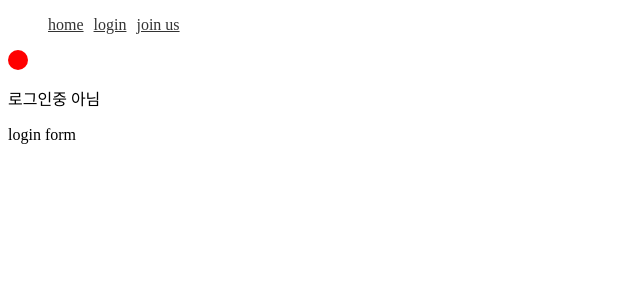
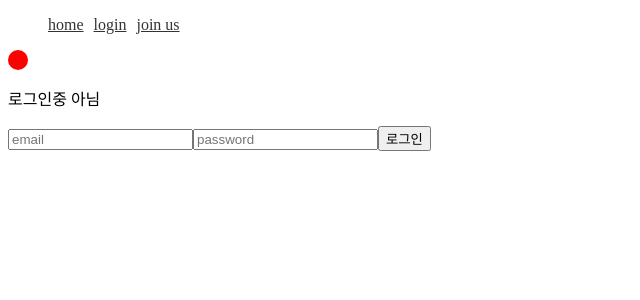
Before and after one commit to kimgunho/toyproject-firebase, a React (Create React App) app: page /login in a window 1280 px wide. Shown: the top 300 px of the page, without its empty margins (0-640 px from the left). Built offline with nearby package versions, Linux system fonts and the light colour scheme; no server answers.

Commit message:
feat: 로그인 기능 업데이트

```diff
--- a/src/App.js
+++ b/src/App.js
@@ -85,8 +85,15 @@ function App() {
 
         <Routes>
           <Route path="/" element={<Home />} />
-          <Route path="/login" element={<LoginForm />} />
-          <Route path="/signin" element={<SiginForm />} />
+          {!isLogin ? (
+            <>
+              <Route path="/login" element={<LoginForm />} />
+              <Route path="/signin" element={<SiginForm />} />
+            </>
+          ) : (
+            <></>
+          )}
+
           <Route path="*" element={<div>존재하지 않는 페이지입니다.</div>} />
         </Routes>
       </div>
--- a/src/pages/LoginForm.js
+++ b/src/pages/LoginForm.js
@@ -1,5 +1,72 @@
+import { useState } from 'react';
+import { useNavigate } from 'react-router-dom';
+import { signInWithEmailAndPassword } from 'firebase/auth';
+
+import { auth } from '../firebase';
+
 function LoginForm() {
-  return <div>login form</div>;
+  const [email, setEmail] = useState('');
+  const [password, setPassword] = useState('');
+  const navigate = useNavigate();
+
+  const onSubmit = (event) => {
+    event.preventDefault();
+
+    signInWithEmailAndPassword(auth, email, password)
+      .then((userCredential) => {
+        const user = userCredential.user;
+        console.log(user);
+      })
+      .catch((err) => {
+        console.log(err.code);
+      })
+      .finally(() => {
+        console.log('로그인 완료');
+        navigate('/');
+      });
+  };
+
+  const onChange = (event) => {
+    const {
+      target: { name, value },
+    } = event;
+
+    switch (name) {
+      case 'email':
+        setEmail(value);
+        break;
+      case 'password':
+        setPassword(value);
+        break;
+      default:
+        console.log('err');
+    }
+  };
+
+  return (
+    <div>
+      <form onSubmit={onSubmit}>
+        <input
+          name="email"
+          value={email}
+          type="email"
+          placeholder={'email'}
+          required
+          onChange={onChange}
+        />
+        <input
+          autoComplete="on"
+          value={password}
+          type="password"
+          name="password"
+          placeholder={'password'}
+          required
+          onChange={onChange}
+        />
+        <input type="submit" value="로그인" />
+      </form>
+    </div>
+  );
 }
 
 export default LoginForm;
```
